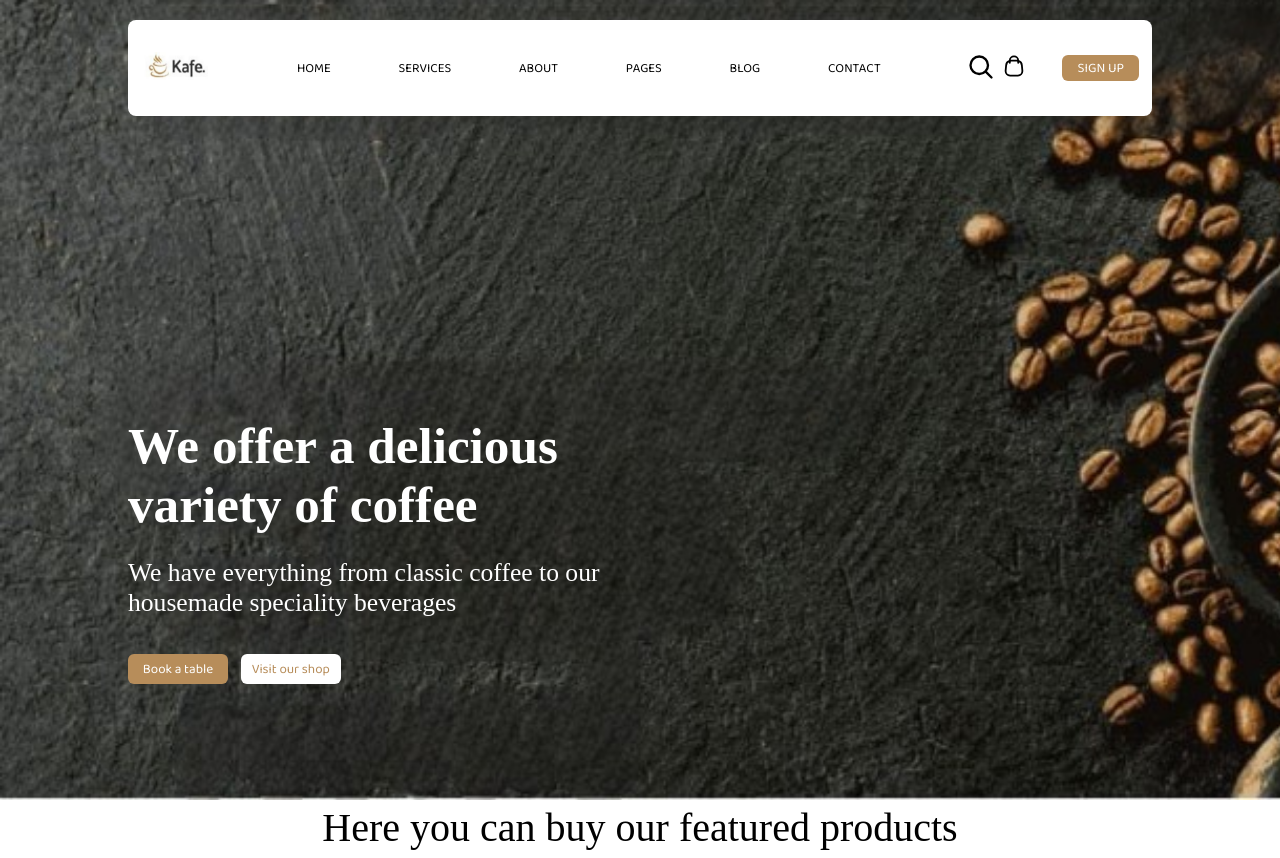
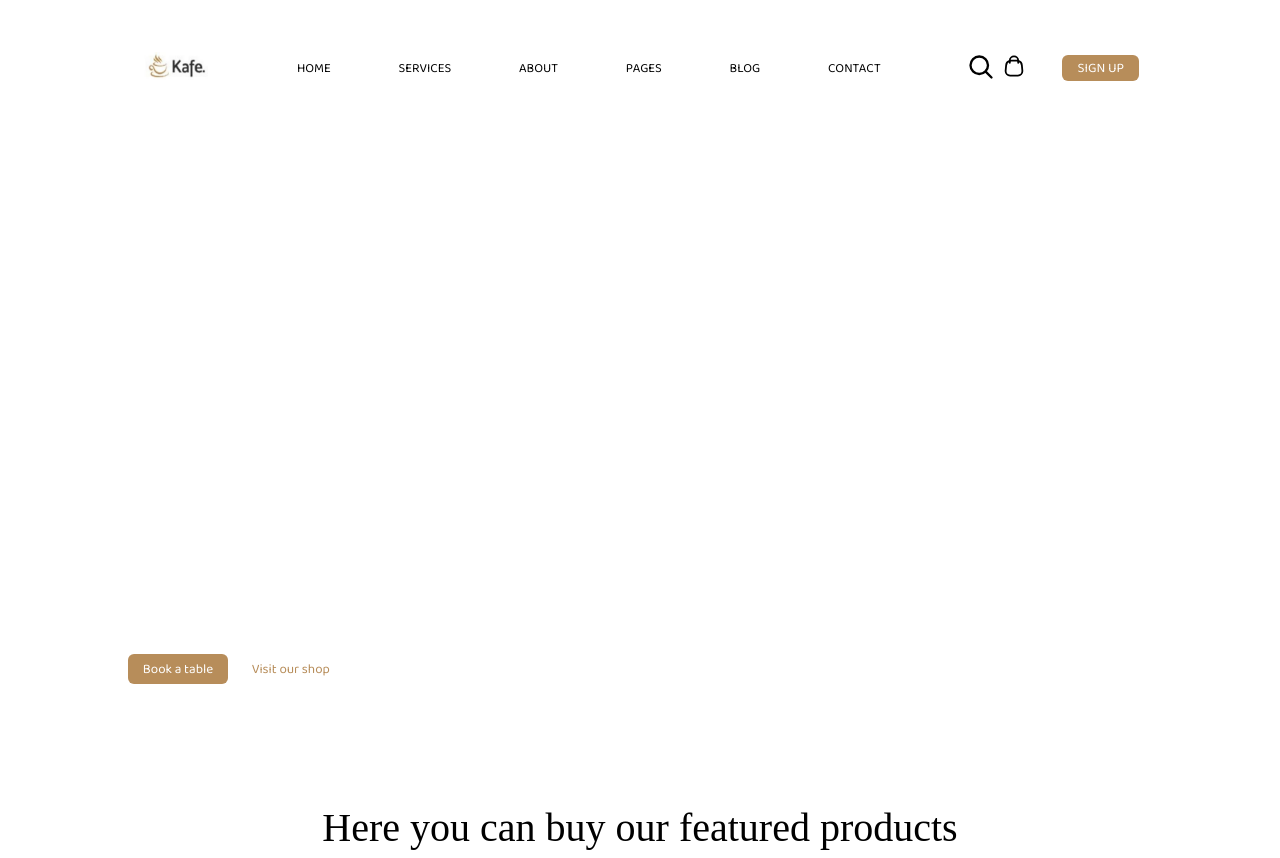
Before and after one commit to ShivaSharma12345/evolve2, a plain HTML site: page index.html in a window 1280 px wide. Shown: the top 858 px of the page. Drawn offline with Linux system fonts and the light colour scheme.

Commit message:
Update style.css

```diff
--- a/style.css
+++ b/style.css
@@ -21,7 +21,7 @@ body{
 
 }
 .section1 {
-    background-image: url(Capture.png);
+/*     background-image: url(Capture.png); */
     background-repeat: no-repeat;
     background-size: cover;
     height: 100vh;
```
